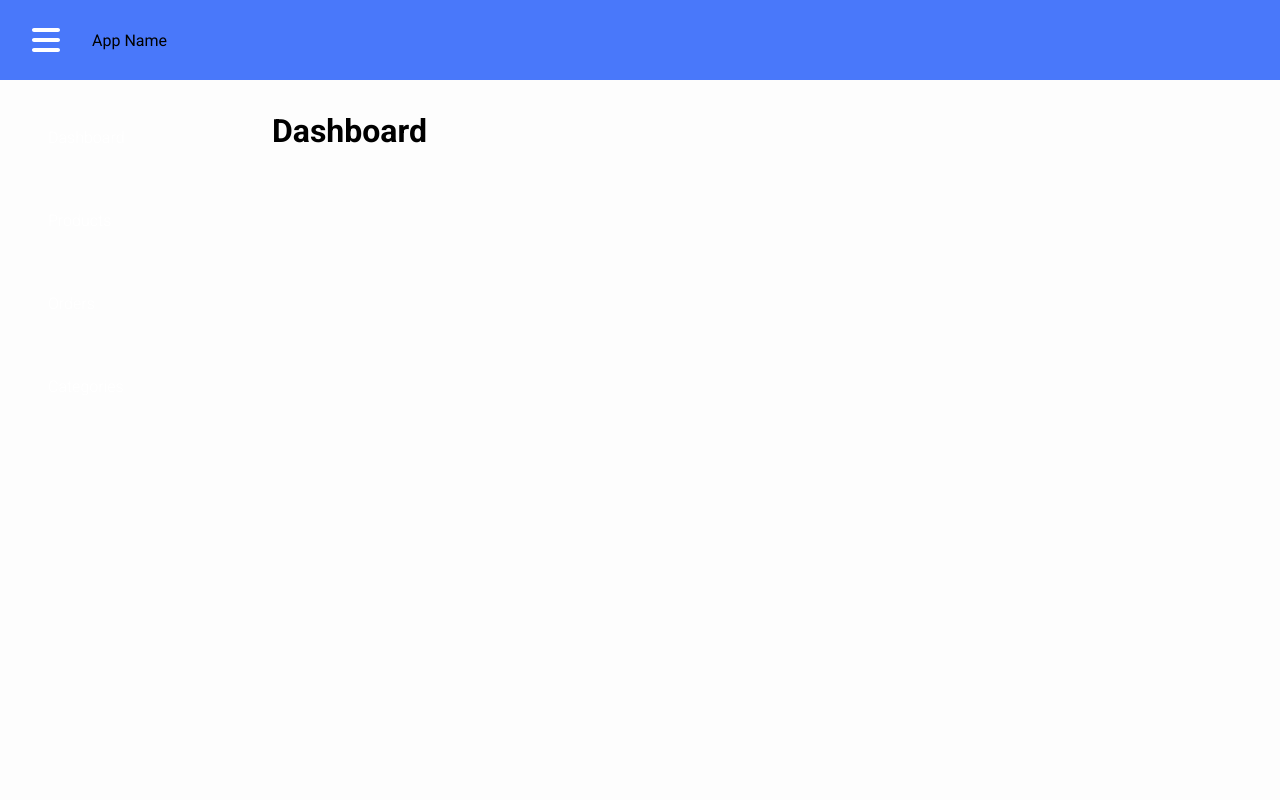
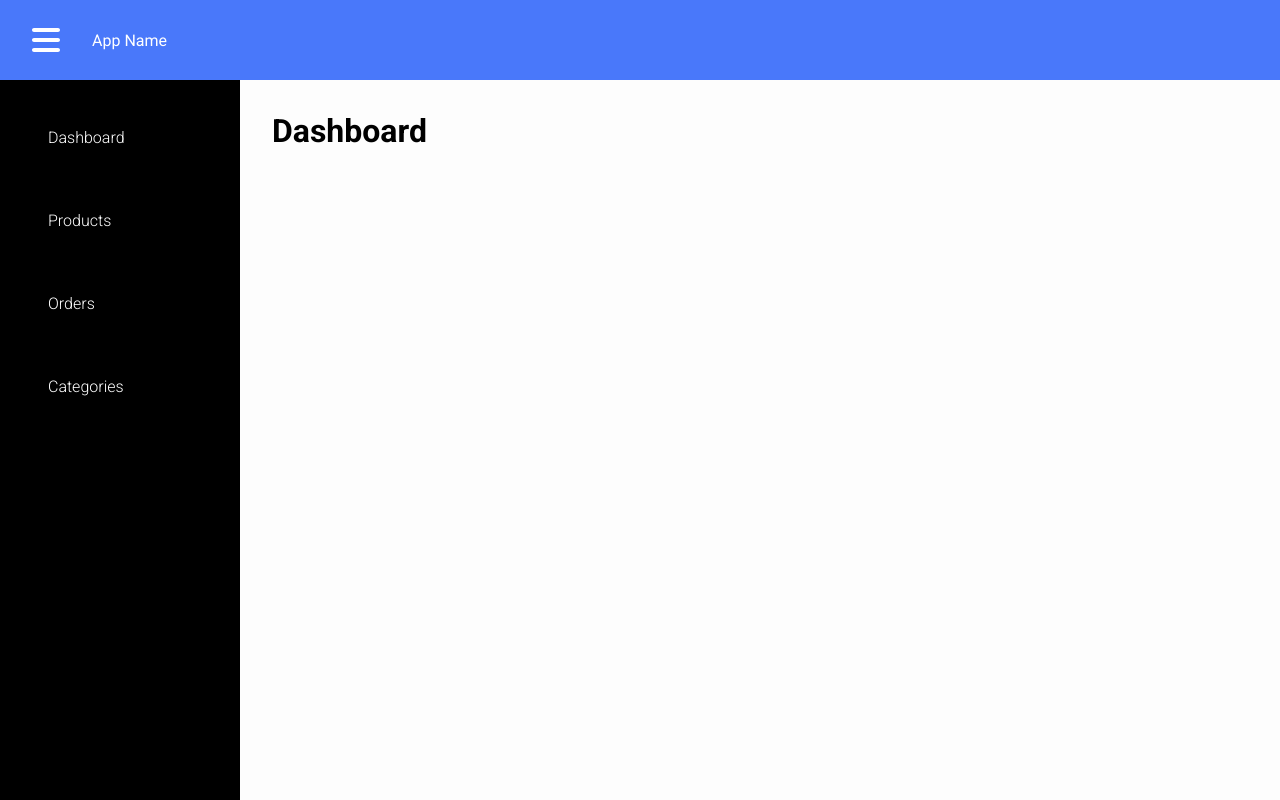
Before and after one commit to JShilling4/inventory-manager, a Vue app: page / in a window 1280 px wide. Built offline with nearby package versions, Linux system fonts and the light colour scheme.

Commit message:
add utility css classes

```diff
--- a/src/styles/scss/_utility.scss
+++ b/src/styles/scss/_utility.scss
@@ -106,3 +106,9 @@
 .py-md { padding: 3rem 0 }
 .py-lg { padding: 4rem 0 };
 .py-xl { padding: 5rem 0 };
+
+.text-white { color: #fff; }
+.text-black { color: #fff; }
+
+.bg-black { background-color: #000;}
+.bg-white { background-color: #fff;}
```
